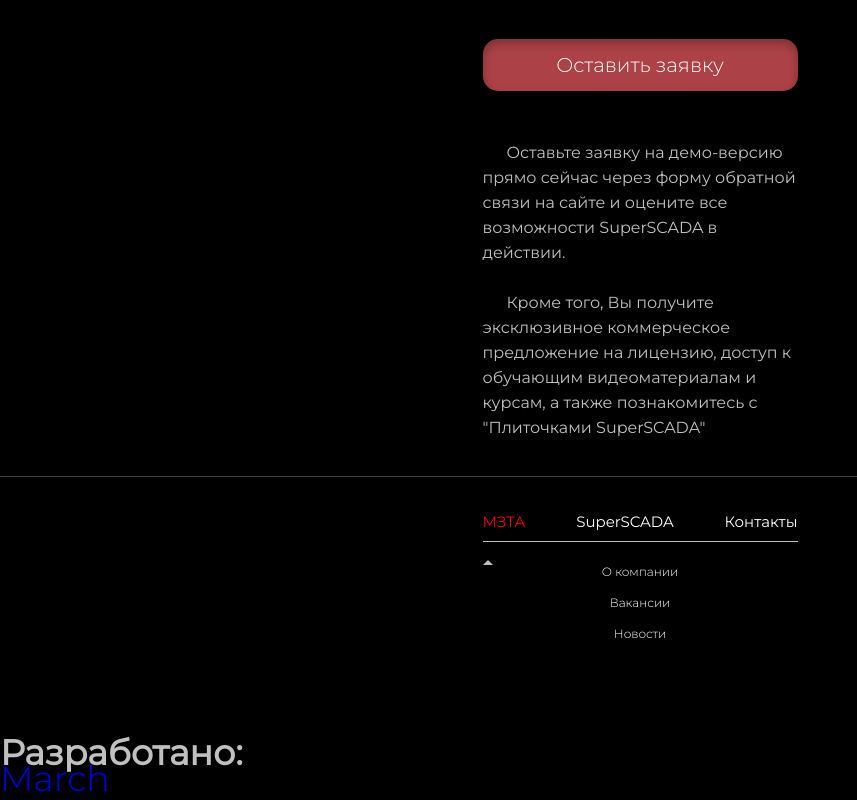
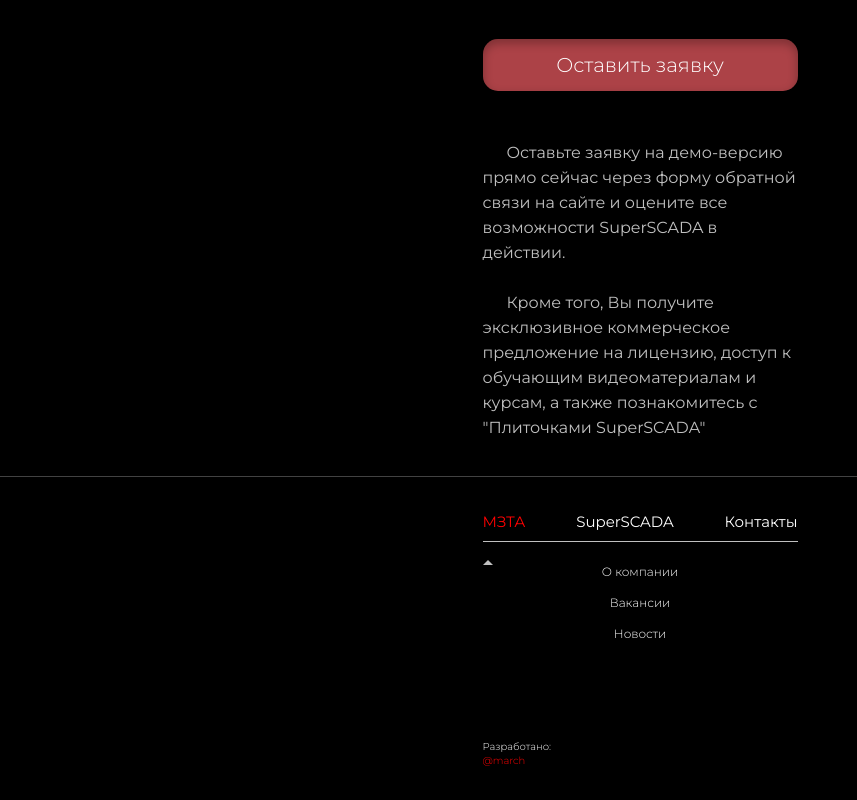
Before and after one commit to lgmarch/mzta-front, a website: page source/index.html in a window 1280 px wide. Shown: the part 8832-9632 px from the top of the page, without its empty margins (0-857 px from the left). After the commit the page ends 9600 px from the top, so only its background shows below. Drawn offline with nearby package versions, Linux system fonts and the light colour scheme; files that its build step writes are made by us from their sources.

Commit message:
Adding copyright block.

```diff
--- a/source/index.html
+++ b/source/index.html
@@ -349,9 +349,10 @@
         </div>
       </div>
 
-      <div class="page-footer__copyright copyright">
-        <b class="copyright__text">Разработано:</b>
-        <a class="copyright__link" href="https://march.ru">March</a>
+      <div class="footer__copyright copyright">
+        <p class="copyright__text">
+          Разработано:<a class="copyright__link" href="https://march.ru">@march</a>
+        </p>
       </div>
     </footer>
     <script src="js/index.js" type="module"></script>
--- /dev/null
+++ b/source/less/blocks/footer/copyright.less
@@ -0,0 +1,7 @@
+.copyright__text {
+  .set-font(10px, 300, 14px, #fff);
+}
+
+.copyright__link {
+  .set-font(10px, 300, 14px, red);
+}
--- a/source/less/blocks/footer/footer.less
+++ b/source/less/blocks/footer/footer.less
@@ -2,3 +2,8 @@
   margin: 25px auto 36px;
   width: @mobile-width;
 }
+
+.footer__copyright {
+  margin: 20px auto 5px;
+  width: @mobile-width;
+}
--- a/source/less/style.less
+++ b/source/less/style.less
@@ -27,6 +27,7 @@
 /* Footer folder */
 @import url("blocks/footer/footer");
 @import url("blocks/footer/contacts");
+@import url("blocks/footer/copyright");
 
 /* MIXINS */
 @import url("mixins/mixins");
```
